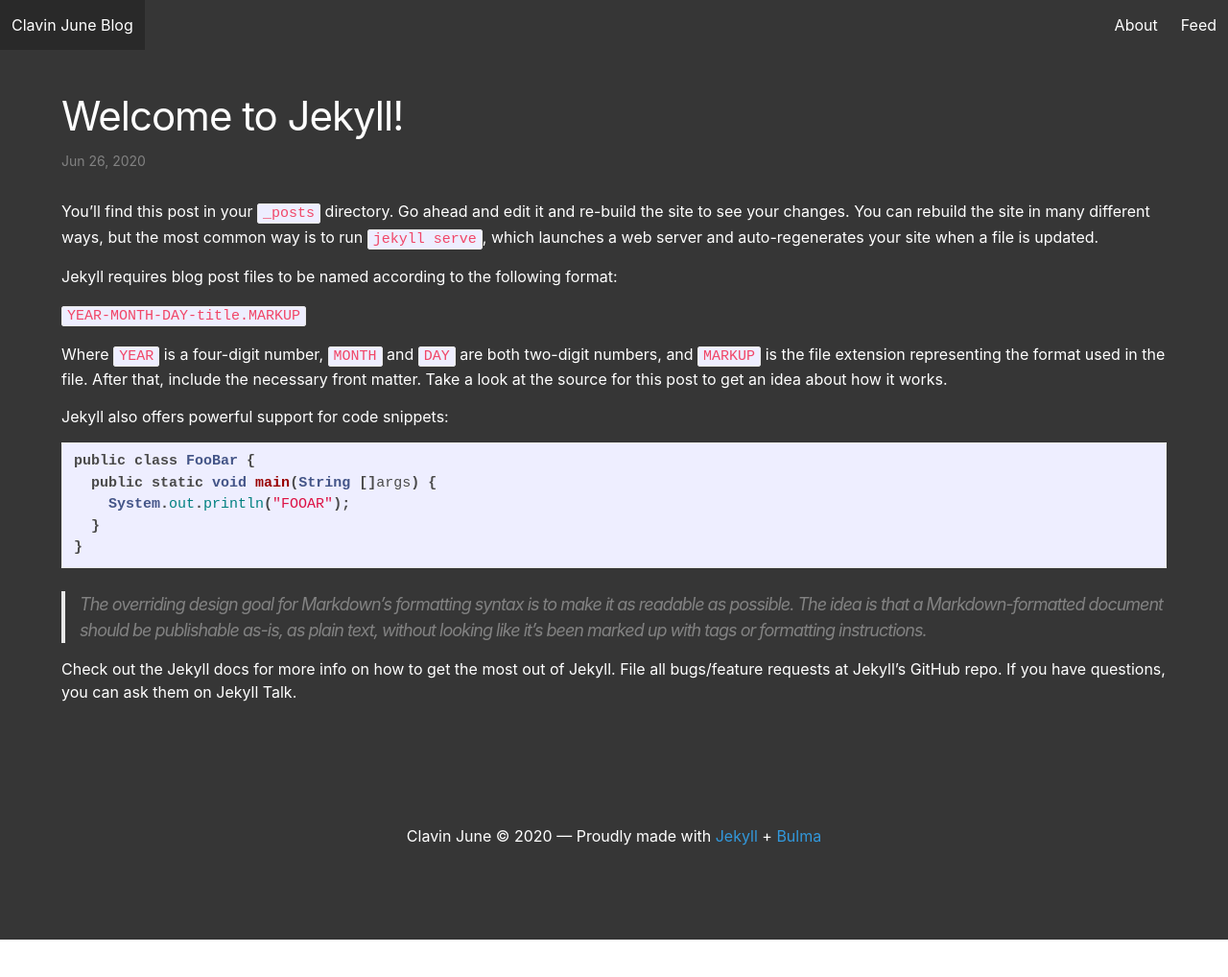
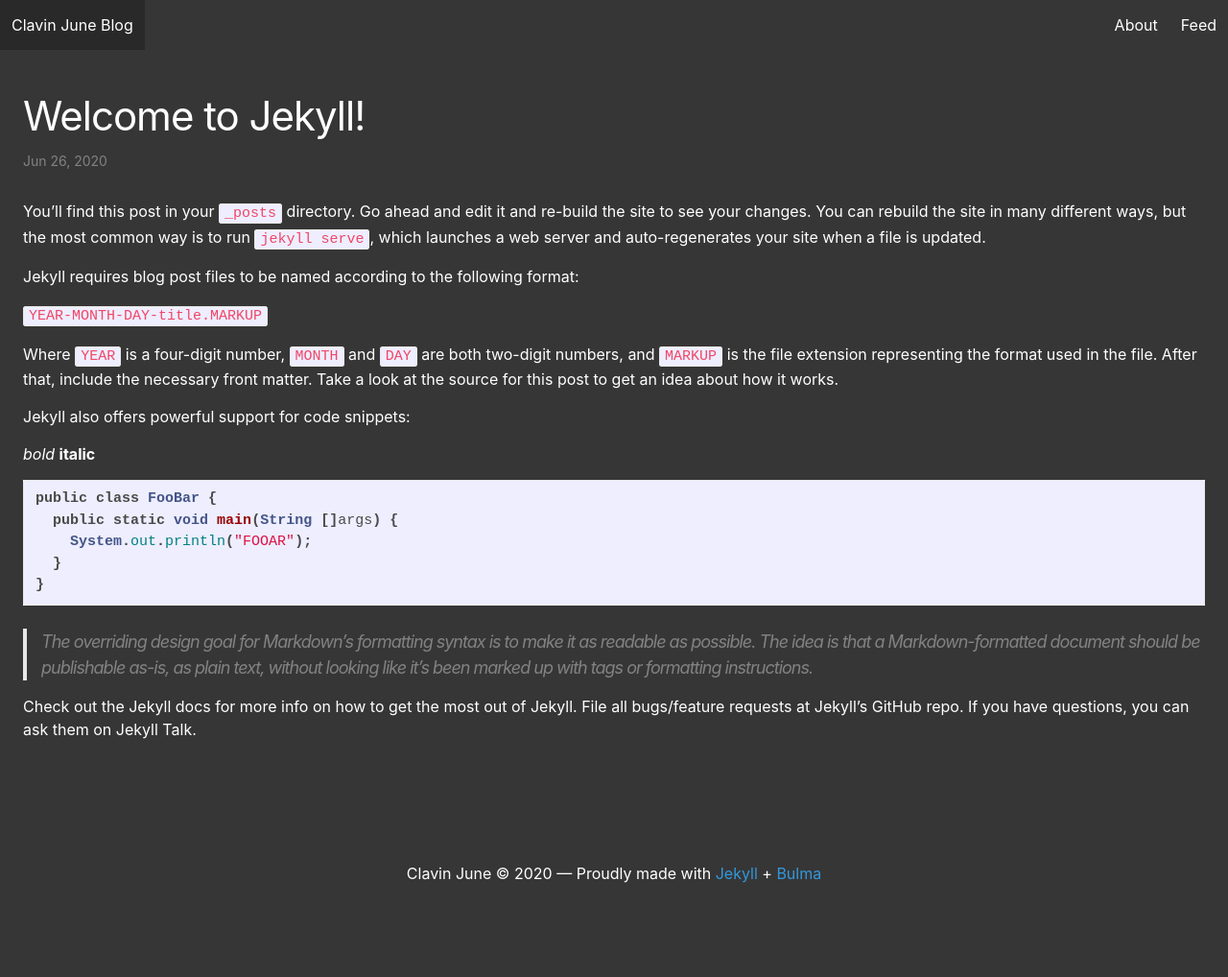
Before and after one commit to clavinjune-blog-repo/clavinjune-blog-repo.github.io, a Jekyll site: the page built from _posts/2020-06-26-welcome-to-jekyll.markdown, in a window 1280 px wide. Shown: the whole page at 96% size. Built offline with Jekyll 4.4.1, drawn with Linux system fonts in a browser that asks for light colours; before the commit the page ends 979 px from its top, so only the background shows below that.

Commit message:
fix responsiveness

```diff
--- a/_layouts/post.html
+++ b/_layouts/post.html
@@ -1,7 +1,6 @@
 ---
 layout: default
 ---
-
 <header class="post-header">
   <h1 class="post-title">{{ page.title | escape }}</h1>
   <p class="post-meta">
--- a/_posts/2020-06-26-welcome-to-jekyll.markdown
+++ b/_posts/2020-06-26-welcome-to-jekyll.markdown
@@ -13,6 +13,9 @@ Jekyll requires blog post files to be named according to the following format:
 Where `YEAR` is a four-digit number, `MONTH` and `DAY` are both two-digit numbers, and `MARKUP` is the file extension representing the format used in the file. After that, include the necessary front matter. Take a look at the source for this post to get an idea about how it works.
 
 Jekyll also offers powerful support for code snippets:
+
+*bold*
+**italic**
 
 {% highlight java %}
 public class FooBar {
--- a/css/styles.scss
+++ b/css/styles.scss
@@ -10,3 +10,5 @@
     color: #fff !important;
     text-decoration: none !important;
 }
+
+.hero-body > .container { max-width: 100%; }
```
